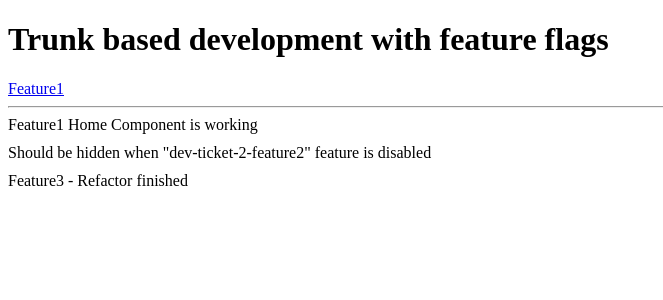
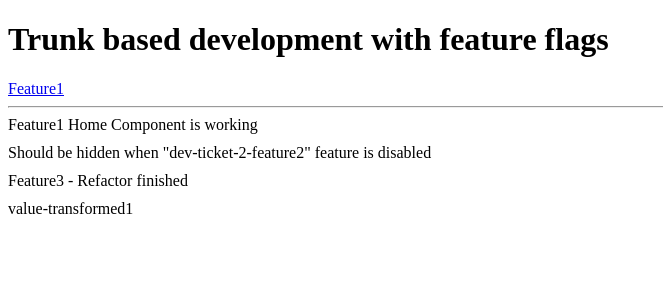
Before and after one commit to mlicznerski/trunk-based-development-with-feature-flags, an Angular app: page /feature1 in a window 1280 px wide. Shown: the top 300 px of the page, without its empty margins (0-663 px from the left). Built offline with nearby package versions, Linux system fonts and the light colour scheme.

Commit message:
Added simple pipe

```diff
--- a/src/app/modules/feature-1/containers/feature1-home.component.ts
+++ b/src/app/modules/feature-1/containers/feature1-home.component.ts
@@ -15,6 +15,8 @@ import { Component, OnInit } from '@angular/core';
       <div>
         <app-feature3-refactor-in-progress></app-feature3-refactor-in-progress>
       </div>
+
+      {{ 'value' | convert }}
     </section>
   `,
   styles: [
--- a/src/app/modules/feature-1/feature1.module.ts
+++ b/src/app/modules/feature-1/feature1.module.ts
@@ -4,6 +4,7 @@ import { Feature1HomeComponent } from './containers/feature1-home.component';
 import { Feature2InitiallyHiddenComponent } from './components/feature2-initially-hidden.component';
 import { FeatureFlagsModule } from '../feature-flags';
 import { Feature3RefactorInProgressComponent } from './components/feature3-refactor-in-progress.component';
+import { ConvertPipe } from './pipes/convert.pipe';
 
 const routes: Routes = [{ path: '', component: Feature1HomeComponent }];
 
@@ -14,6 +15,7 @@ const routes: Routes = [{ path: '', component: Feature1HomeComponent }];
     Feature1HomeComponent,
     Feature2InitiallyHiddenComponent,
     Feature3RefactorInProgressComponent,
+    ConvertPipe,
   ],
 })
 export class Feature1Module {}
--- /dev/null
+++ b/src/app/modules/feature-1/pipes/convert.pipe.ts
@@ -0,0 +1,8 @@
+import { Pipe, PipeTransform } from '@angular/core';
+
+@Pipe({ name: 'convert' })
+export class ConvertPipe implements PipeTransform {
+  transform(value: any): any {
+    return value + '-transformed1';
+  }
+}
```
